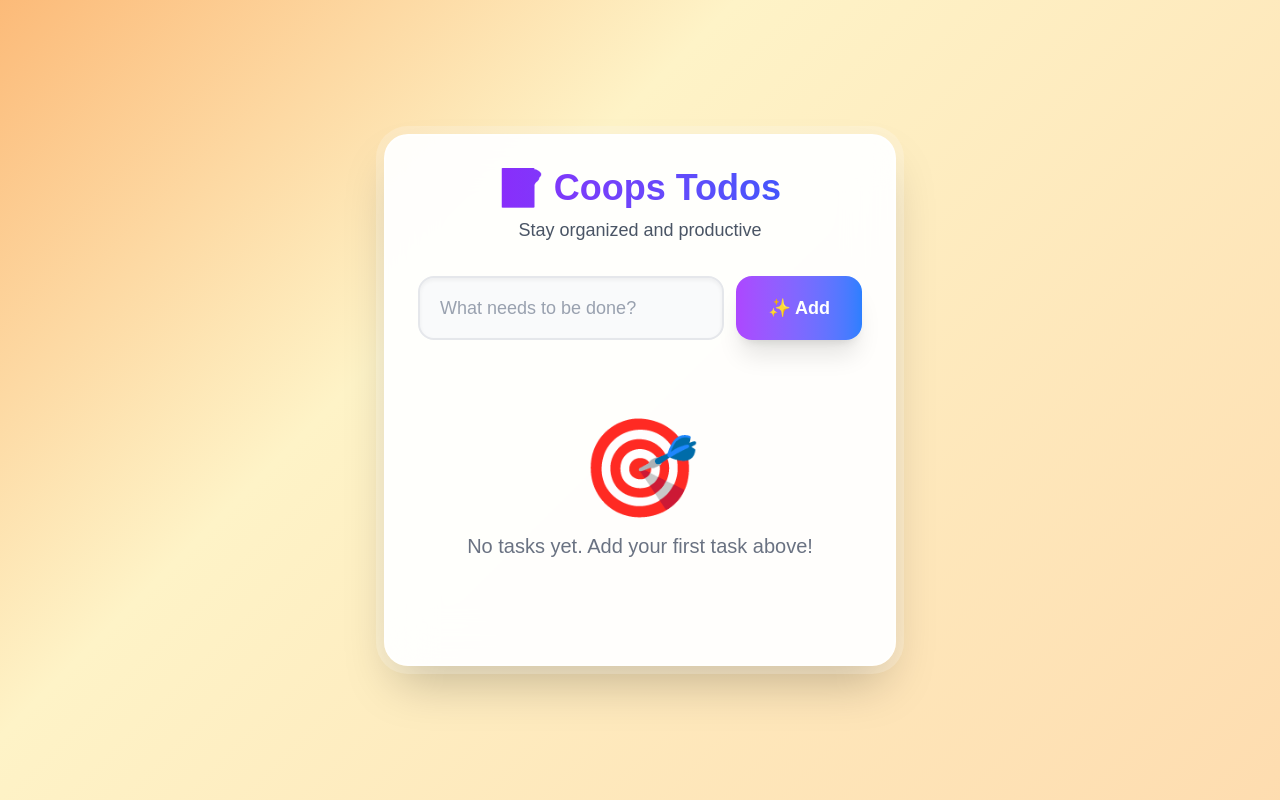
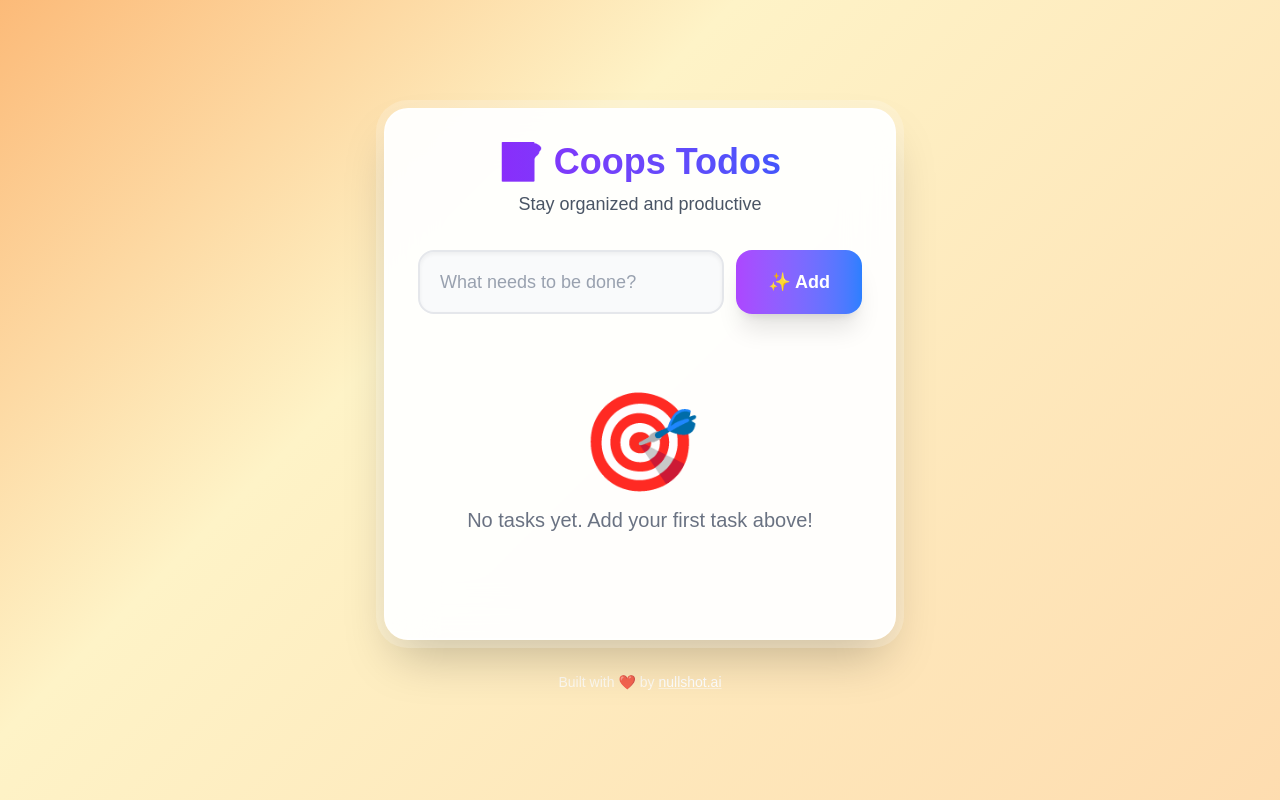
Before and after one commit to ns-test-org/simple-todo-list, a Next.js app in the folder packages/jam-notes/: page / in a window 1280 px wide. Built offline with nearby package versions, Linux system fonts and the light colour scheme.

Commit message:
AI chat session: Updated code and files

```diff
--- a/packages/jam-notes/src/app/page.tsx
+++ b/packages/jam-notes/src/app/page.tsx
@@ -41,7 +41,7 @@ export default function TodoApp() {
   };
 
   return (
-    <div className="min-h-screen w-full flex items-center justify-center p-4">
+    <div className="min-h-screen w-full flex flex-col items-center justify-center p-4">
       <div className="w-full max-w-lg bg-white/95 backdrop-blur-xl rounded-3xl shadow-2xl border-2 border-white/50 ring-8 ring-white/20 p-8">
         <div className="text-center mb-8">
           <h1 className="text-4xl font-bold bg-gradient-to-r from-purple-600 to-blue-600 bg-clip-text text-transparent mb-2">
@@ -129,6 +129,21 @@ export default function TodoApp() {
           </div>
         )}
       </div>
+
+      {/* Footer */}
+      <div className="mt-8 text-center">
+        <p className="text-white/80 text-sm font-medium">
+          Built with ❤️ by{' '}
+          <a
+            href="https://nullshot.ai"
+            target="_blank"
+            rel="noopener noreferrer"
+            className="text-white hover:text-white/90 underline decoration-white/50 hover:decoration-white transition-all"
+          >
+            nullshot.ai
+          </a>
+        </p>
+      </div>
     </div>
   );
 }
```
